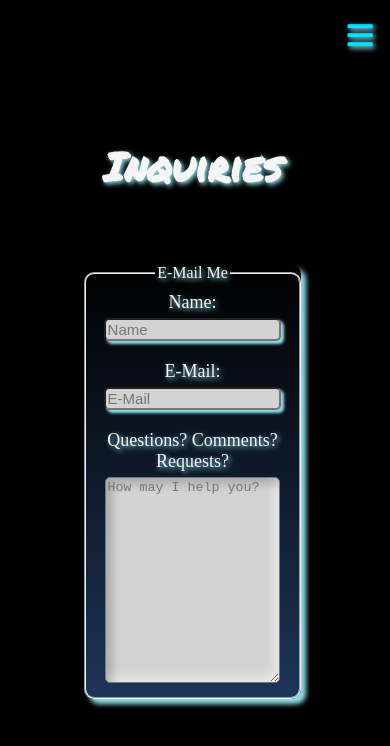
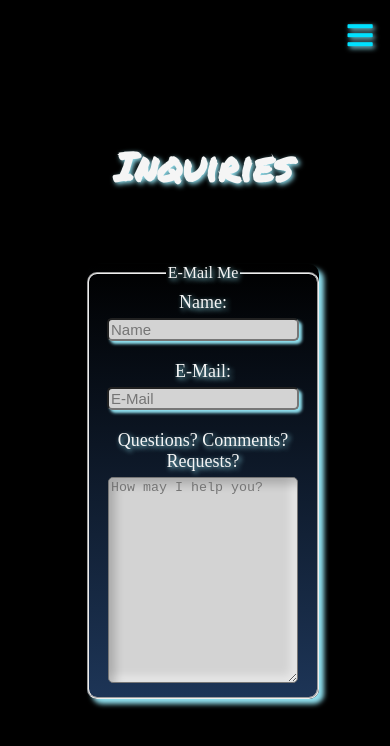
Before and after one commit to LFuen/Work, a React (Create React App) app: page /Inquiries in a window 390 px wide. Shown: the top 746 px of the page. Built offline with nearby package versions, Linux system fonts and the light colour scheme; a web font is replaced by a local one; what react-animations would draw is missing.

Commit message:
centered inquiries for mobile

```diff
--- a/src/Components/Inquiries/Inquiries.css
+++ b/src/Components/Inquiries/Inquiries.css
@@ -18,6 +18,7 @@
 @media screen and (max-width: 1020px) {
 
     .margin {
+        margin: auto;
         margin-bottom: 60px;
     }
 
--- a/src/Components/Nav/Nav.css
+++ b/src/Components/Nav/Nav.css
@@ -204,7 +204,7 @@ ul.nav-menu {
 
     body {
         background-color: black;
-        width: fit-content;
+        width: 100%;
     }
 
     footer {
```
Also changed, not shown: 1 other file (tests, documents, lock files or other folders).
